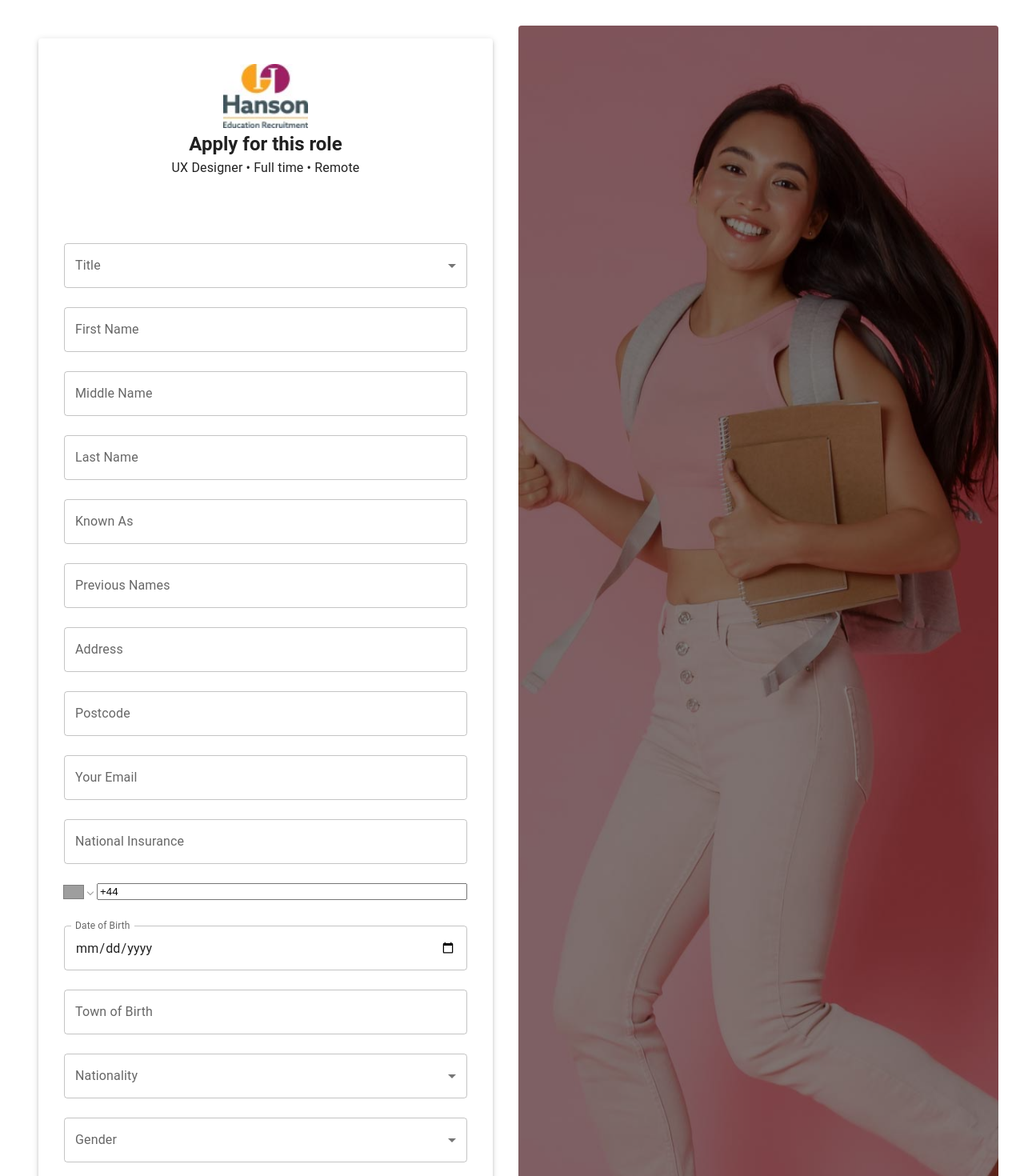
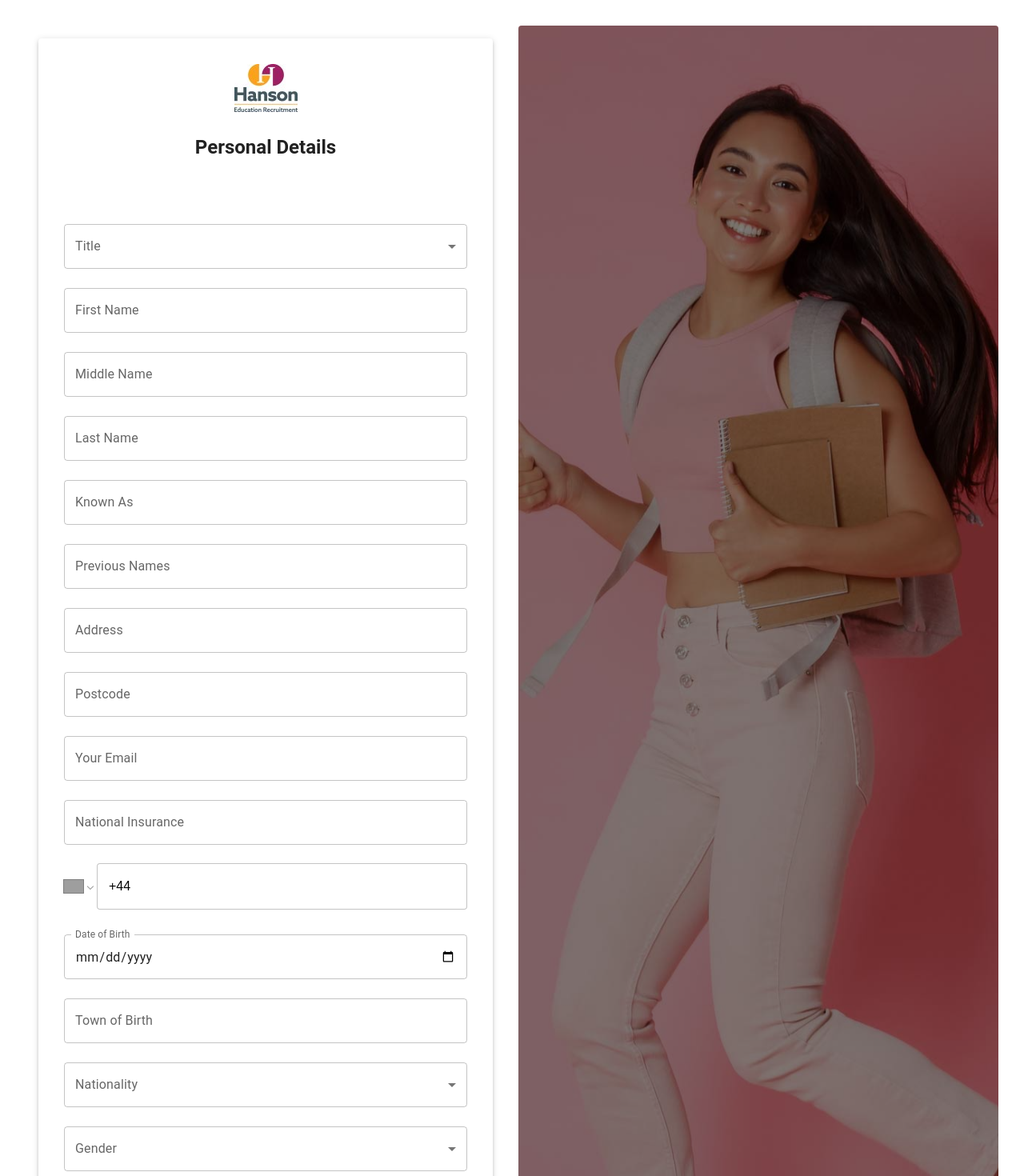
Before and after one commit to KwameO-a/Hansssss, a React (Create React App) app: page / in a window 1280 px wide. Shown: the top 1470 px of the page at 80% size. Built offline with nearby package versions, Linux system fonts and the light colour scheme; grey boxes are pictures that could not be loaded.

Commit message:
jesse Watch

```diff
--- a/package.json
+++ b/package.json
@@ -31,7 +31,7 @@
     "react-signature-canvas": "^1.0.6",
     "typescript": "^4.9.5",
     "web-vitals": "^2.1.4",
-    "yup": "^1.3.3"
+    "yup": "^1.4.0"
   },
   "scripts": {
     "start": "react-scripts start",
--- a/src/components/ConsentDisclosure/ConsentDisclosure.tsx
+++ b/src/components/ConsentDisclosure/ConsentDisclosure.tsx
@@ -29,13 +29,10 @@ const ConsentDisclosureForm: React.FC<ConsentDisclosureFormProps> = ({ onNext, o
     <Grid container spacing={2} sx={{ height: '100vh', padding: 4 }}>
       <Grid item xs={12} md={6} sx={{ display: 'flex', flexDirection: 'column', justifyContent: 'center' }}>
         <Paper elevation={3} sx={{ padding: 4, margin: 2 }}>
-          <Box sx={{ textAlign: 'center', marginBottom: 2 }}>
+          <Box sx={{ textAlign: 'center', marginBottom:-10 }}>
             <img src={logoImage} alt="Company Logo" style={{ height: '50px' }} />
             <Typography variant="h5" component="h1" sx={{ fontWeight: 'bold' }}>
-              Apply for this role
-            </Typography>
-            <Typography variant="subtitle1">
-              UX Designer • Full time • Remote
+            Consent to Disclose Information Relating to Disability, Health or Pregnancy
             </Typography>
           </Box>
           <Box
@@ -50,9 +47,6 @@ borderRadius="1.5rem"
           <form>
             {/* Form content goes here */}
 
-            <Typography variant="h5" component="h2" gutterBottom style={{ fontWeight: 'bold' }}>
-Consent to Disclose Information Relating to Disability, Health or Pregnancy
-  </Typography>
 <Typography>
 Under the Data Protection Act, Information relating to disability, health or pregnancy is considered to be ‘personal sensitive data’
 Hanson Recruitment will never pass this information on to its clients without first gaining your written consent. We are required to collect this information and to share it with our clients to:
--- a/src/components/CriminalRecords/CriminalRecords.tsx
+++ b/src/components/CriminalRecords/CriminalRecords.tsx
@@ -84,13 +84,15 @@ const DisclosureOfCriminalRecords: React.FC<DisclosureOfCriminalRecordsProps> =
       <Grid item xs={12} md={6} sx={{ display: 'flex', flexDirection: 'column', justifyContent: 'center' }}>
         <Paper elevation={3} sx={{ padding: 4, margin: 2 }}>
           <Box sx={{ textAlign: 'center', marginBottom: 2 }}>
-            <img src={logoImage} alt="Company Logo" style={{ height: '50px' }} />
-            <Typography variant="h5" component="h1" sx={{ fontWeight: 'bold' }}>Apply for this role</Typography>
-            <Typography variant="subtitle1">UX Designer • Full time • Remote</Typography>
+            <img src={logoImage} alt="Company Logo" style={{ height: '60px' }} />
+            <Typography variant="h5" component="h1" sx={{ fontWeight: 'bold',margin: 2 }}>Disclosure of Criminal Records</Typography>
+            <Typography variant="subtitle1" textAlign={'left'} margin={2}>
+            Do you have any convictions, cautions, reprimands or final warnings that are not “protected” as defined by the rehabilitation of Offenders Act 1974 (Exceptions) order 1975 (as amended in 2013)? Are you aware of any police enquiries undertaken following allegations made against you which may have a bearing on your suitability for this work?
+            </Typography>
           </Box>
 
           <form onSubmit={handleSubmit}>
-            <Typography variant="h5" component="h2" gutterBottom style={{ fontWeight: 'bold' }}>Disclosure of Criminal Records</Typography>
+            {/* <Typography variant="h5" component="h2" gutterBottom style={{ fontWeight: 'bold' }}>Disclosure of Criminal Records</Typography> */}
 
             <RadioGroup
               name="hasCriminalRecord"
@@ -116,6 +118,35 @@ const DisclosureOfCriminalRecords: React.FC<DisclosureOfCriminalRecordsProps> =
                 helperText={formErrors.criminalRecordDetails}
               />
             )}
+            <Typography component="div">
+              <ul>
+              {[
+              "I certify that I have answered all questions on this form fully and accurately, and that I possess the qualifications that I claim to hold",
+              "I certify that I am not on the List 99/ DBS Barred List or disqualified to work with children",
+              "I give my consent for Hanson Recruitment to request a DBS update Service Check and other checks such as references, and the Teaching Regulation Agency lists",
+              " certify that I am not subject to sanctions imposed by the Teaching Agency and I am not currently suspended from work or awaiting the outcome of a disciplinary enquiry",
+              "I certify that I am legally entitled to work in the UK",
+              "I am aware that physical contact with pupils should be avoided and that inflicting physical punishment could have serious consequences including criminal prosecution and referral to the Disclosure & Barring Service (DBS)/ EWC/ LADO/ NCTL",
+              "I agree to support Hanson Recruitment’s commitment to child protection and Equal Opportunities and I have received and understand Hanson Recruitment’s Health & Safety information for temporary workers",
+              "I understand that if I have knowingly given false information omitted or concealed any relevant fact about my eligibility for work, I will have my name removed from Hanson Recruitment’s register and will be reported to the National College for Teaching and leadership/ LADO / EWC which could lead to barring from work within education and possible referral to the police",
+              "I have read the DFE Keeping Children Safe in Education (Part 1). You have been sent a link on this before you attend interview.",
+              "I have read the DFE Guidance Disqualification Under the Childcare Act 2006 (for working with children under the age of 8) you have been sent this link before interview.",
+              "I am not disqualified on any of the grounds set out in the DfE guidance.",
+              "I will notify Hanson Recruitment if any of the above changes.",
+              "I understand that communication between pupils and supply staff, by whatever method, should take place within clear professional boundaries as outlined in Hanson Recruitment’ s E-Safety policy. This includes the wider use of technology such as mobile phone text messaging, emails, digital cameras, videos, web-cams, websites, social networking sites,instant messaging and blogs",
+              "I will return all swipes/ keys and school property to the school at the end of my placement with them, either directly or by post if necessary.",
+              "I give permission for Hanson Recruitment to share any references obtained by the agency with a school/ setting for the purposes of employment."
+
+
+              ].map((point, index) => (
+              <li key={index}>
+                {index === 4|| index === 8|| index === 13 || index === 14 || index === 14? <strong>{point}</strong> : point}
+
+                </li>
+              ))}
+              </ul>
+              </Typography>
+
 
             <FormControlLabel
               control={
@@ -125,7 +156,11 @@ const DisclosureOfCriminalRecords: React.FC<DisclosureOfCriminalRecordsProps> =
                   onChange={handleInputChange}
                 />
               }
-              label="I consent to the processing of my application with the provided information."
+              label="By checking this box I allow Hanson Recruitment to process my application using the information that I have provided in accordance with the requirements of the Data
+              Protection Policy and in keeping with the Data Protection Act 1998.The information
+              provided will be used by Hanson Recruitment recruitment Ltd to inform you by letter,
+              phone or email of relevant information and other services which may interest you. No
+              information wil be passed to any third parties"
             />
             {formErrors.CriminalConsentGiven && <Typography color="error">{formErrors.CriminalConsentGiven}</Typography>}
 
--- a/src/components/GDPR/GDPR.tsx
+++ b/src/components/GDPR/GDPR.tsx
@@ -47,17 +47,16 @@ const GDPRInformationForm: React.FC<GDPRInformationFormProps> = ({ onNext, onPre
           <Box sx={{ textAlign: 'center', marginBottom: 2 }}>
             <img src={logoImage} alt="Company Logo" style={{ height: '50px' }} />
             <Typography variant="h5" component="h1" sx={{ fontWeight: 'bold' }}>
-              Apply for this role
+            GDPR Related Information
             </Typography>
-            <Typography variant="subtitle1">
-              UX Designer • Full time • Remote
-            </Typography>
+
           </Box>
           <Box width="100%" p="1rem" m="1rem auto" borderRadius="1.5rem">
             <form onSubmit={handleSubmit}>
-              <Typography variant="h6" gutterBottom>GDPR Related Information</Typography>
               <Typography>
-                As part of our commitment to comply with GDPR, we require your consent to process your personal data. Please indicate your preferences below.
+              Hanson Recruitment works with schools and education and care settings across the South West and Wales including the counties of:
+
+City of Bristol, South Gloucestershire, North Somerset, Somerset, Gloucestershire, BANES, Wiltshire, Swindon, Dorset, Devon, Monmouthshire, Newport and Torfaen. We will contact settings within your specified travel remits/locations to try and secure you temporary/contract/permanent work.
               </Typography>
 
               <TextField
--- a/src/components/HealthDeclaration/HealthDeclaration.tsx
+++ b/src/components/HealthDeclaration/HealthDeclaration.tsx
@@ -70,12 +70,12 @@ const HealthDeclarationForm: React.FC<HealthDeclarationFormProps> = ({ onNext, o
         <Paper elevation={3} sx={{ padding: 4, margin: 2 }}>
           <Box sx={{ textAlign: 'center', marginBottom: 2 }}>
             <img src={logoImage} alt="Company Logo" style={{ height: '50px' }} />
-            <Typography variant="h5" component="h1" sx={{ fontWeight: 'bold' }}>
-              Apply for this role
+            <Typography variant="h5" component="h1" sx={{ fontWeight: 'bold' }} margin={1.5}>
+            Health Declaration
             </Typography>
-            <Typography variant="subtitle1">
-              UX Designer • Full time • Remote
-            </Typography>
+
+            <Typography textAlign={'left'} margin={'1.0em'} >
+            The Education (Health Standards) (England) Regulations 2003 and The Education (Health Standards) (Wales) Regulations 2004 require employers and employment businesses to satisfy themselves that individuals are medically fit and have the appropriate level of physical and mental fitness to be appointed to a post involving regular contact with children. Under Section 60 of the Equality Act, an individual can be asked relevant questions about disability and health in order to establish whether they have the physical and mental capacity for the specific role. This question does not form part of our recruitment decision, but we may ask you for further information before confirming your registration and deploying you to work. Any proven falsification of this declaration may result in the withdrawal of an offer of a placement if it has not yet commenced and removal from Hanson Recruitment’s register if the placement has already commenced</Typography>
           </Box>
           <Box
       width={isNonMobileScreens ? "50%" : "93%"}
--- a/src/components/PersonalDetails/PersonalDetailsForm.tsx
+++ b/src/components/PersonalDetails/PersonalDetailsForm.tsx
@@ -151,14 +151,14 @@ const PersonalDetails: React.FC<PersonalDetailsProps> = ({ onNext }) => {
             <img
               src={logoImage}
               alt="Company Logo"
-              style={{ height: "80px" }}
+              style={{ height: "60px" }}
             />
-            <Typography variant="h5" component="h1" sx={{ fontWeight: "bold" }}>
-              Apply for this role
+            <Typography variant="h5" component="h1" sx={{ fontWeight: "bold", marginTop:3}}>
+              Personal Details
             </Typography>
-            <Typography variant="subtitle1">
+            {/* <Typography variant="subtitle1">
               UX Designer • Full time • Remote
-            </Typography>
+            </Typography> */}
           </Box>
           <Box
             width={isNonMobileScreens ? "50%" : "93%"}
@@ -225,7 +225,17 @@ const PersonalDetails: React.FC<PersonalDetailsProps> = ({ onNext }) => {
               onChange={(value) =>
                 setFormValues((prev) => ({ ...prev, phoneNumber: value || "" }))
               }
-              style={{ width: "100%", margin: "16px 0" }}
+              style={{ width: "100%",margin: "16px 0", height: "56px"}}
+              numberInputProps={{
+                style: {
+                  height: '100%',
+                  fontWeight: 400,
+                  fontSize: '1rem',
+                  borderRadius: '4px',
+                  padding: '0 14px',
+                  border: '1px solid rgba(0, 0, 0, 0.23)'
+                }
+              }}
             />
 
             {/* Date of Birth */}
--- a/src/components/Qualifications/QualificationsForm.tsx
+++ b/src/components/Qualifications/QualificationsForm.tsx
@@ -85,11 +85,10 @@ const QualificationsForm: React.FC<QualificationsFormProps> = ({ onNext, onPrev
         <Paper elevation={3} sx={{ padding: 4, margin: 2 }}>
           <Box sx={{ textAlign: 'center', marginBottom: 2 }}>
             <img src={logoImage} alt="Company Logo" style={{ height: '50px' }} />
-            <Typography variant="h5" component="h1" sx={{ fontWeight: 'bold' }}>
-              Apply for this role
+            <Typography variant="h5" component="h1" sx={{ fontWeight: 'bold', marginTop:3 }}>
+            Highest Level of Qualification
             </Typography>
             <Typography variant="subtitle1">
-              UX Designer • Full time • Remote
             </Typography>
           </Box>
 
@@ -151,7 +150,17 @@ const QualificationsForm: React.FC<QualificationsFormProps> = ({ onNext, onPrev
               defaultCountry="GB"
               value={phoneNumber}
               onChange={(value) => setPhoneNumber(value || '')}
-              style={{ width: '100%', margin: '16px 0' }}
+              style={{ width: "100%",margin: "16px 0", height: "56px"}}
+              numberInputProps={{
+                style: {
+                  height: '100%',
+                  fontWeight: 400,
+                  fontSize: '1rem',
+                  borderRadius: '4px',
+                  padding: '0 14px',
+                  border: '1px solid rgba(0, 0, 0, 0.23)'
+                }
+              }}
             />
             <TextField
               label="Start Date of Employment (e.g., MM/YYYY)"
--- a/src/components/Safeguarding/Safeguarding.tsx
+++ b/src/components/Safeguarding/Safeguarding.tsx
@@ -39,12 +39,9 @@ const QuestionnaireForm: React.FC<QuestionnaireFormProps> = ({ onNext, onPrev })
   }, []);
 
   useEffect(() => {
-    if (answers.questionNumber ==="no" || "not_applicable") {
-      // localStorage.setItem("question1", "");
-
-
-      answers.question1_detail = "";
-      answers.question2_detail = "";
+    if (answers.questionNumber ==="no" || answers.questionNumber ==="not_applicable") {
+      setAnswers((prev) => ({ ...prev, question1_detail : "" }));
+  localStorage.setItem("questionnaireAnswers", JSON.stringify({ ...answers, question1_detail : ""  }))
 
     }
   }, [answers]);
@@ -126,7 +123,7 @@ const QuestionnaireForm: React.FC<QuestionnaireFormProps> = ({ onNext, onPrev })
           {renderConditionalTextField('question1')}
         </FormControl>
         <FormControl component="fieldset" margin="normal">
-          <FormLabel component="legend">1. Do you have any convictions or adult cautions that are unspent?</FormLabel>
+          <FormLabel component="legend">2. Do you have any other cautions or convictions that would not be filtered?</FormLabel>
           <RadioGroup
             row
             name="question2"
--- a/src/components/Signature/DigitalSignature.tsx
+++ b/src/components/Signature/DigitalSignature.tsx
@@ -115,17 +115,17 @@ const DigitalSignature: React.FC<DigitalSignatureProps> = ({
         excludedCounties:excludedCounties,
         excludedProvisions:excludedProvisions,
         emailMarketing:emailMarketing
-        ?" I consent to the processing of my application with the provided information.":"",
+        ?" No I do not want to be sent Email marketing information":"Yes! I want to be sent Email marketing information",
         mailMarketing:mailMarketing
-        ?" I consent to the processing of my application with the provided information.":"",
+        ?" No I do not want to be sent Mail marketing information":"Yes! I want to be sent Mail marketing information",
         smsMarketing:smsMarketing
-        ?" I consent to the processing of my application with the provided information.":"",
+        ?" No I do not want to be sent SMS marketing information":"Yes! I want to be sent SMS marketing information",
         consentGiven:consentGiven
-        ?" I consent to the processing of my application with the provided information.":"",
+        ?" I consent to confirm that I have my consent to the information as outlined above.":"",
         GDPRdate:GDPRdate,
 
         question1:question1,
-        question1_detail:question1_detail || "N/A",
+        question1_detail:question1_detail || "",
         question2:question2,
         question2_detail:question2_detail,
 
@@ -137,7 +137,7 @@ const DigitalSignature: React.FC<DigitalSignatureProps> = ({
 
       // Use Axios to send the data to your API endpoint
       axios
-        .post("http://172.20.10.2:3002/submit-form", dataToSend)
+        .post("http://192.168.101.161:3002/submit-form", dataToSend)
         .then((response) => {
           console.log("Data submitted successfully", response.data);
           onSignatureSave(signatureImage);
--- a/src/components/nextOfKin/nextOfKin.tsx
+++ b/src/components/nextOfKin/nextOfKin.tsx
@@ -45,12 +45,10 @@ const NextOfKin: React.FC<NextOfKinProps> = ({ onNext, onPrev }) => {
         <Paper elevation={3} sx={{ padding: 4, margin: 2 }}>
           <Box sx={{ textAlign: 'center', marginBottom: 2 }}>
             <img src={logoImage} alt="Company Logo" style={{ height: '50px' }} />
-            <Typography variant="h5" component="h1" sx={{ fontWeight: 'bold' }}>Apply for this role</Typography>
-            <Typography variant="subtitle1">UX Designer • Full time • Remote</Typography>
+            <Typography variant="h5" component="h1" sx={{ fontWeight: 'bold', marginTop:3 }}>Next of Kin Details/ Emergency Contact</Typography>
           </Box>
 
           <form onSubmit={handleSubmit}>
-            <Typography variant="h6" gutterBottom>Next of Kin Details</Typography>
             <TextField
               label="Next of Kin Name"
               name="nextOfKinName"
```
Also changed, not shown: 1 other file (tests, documents, lock files or other folders).
